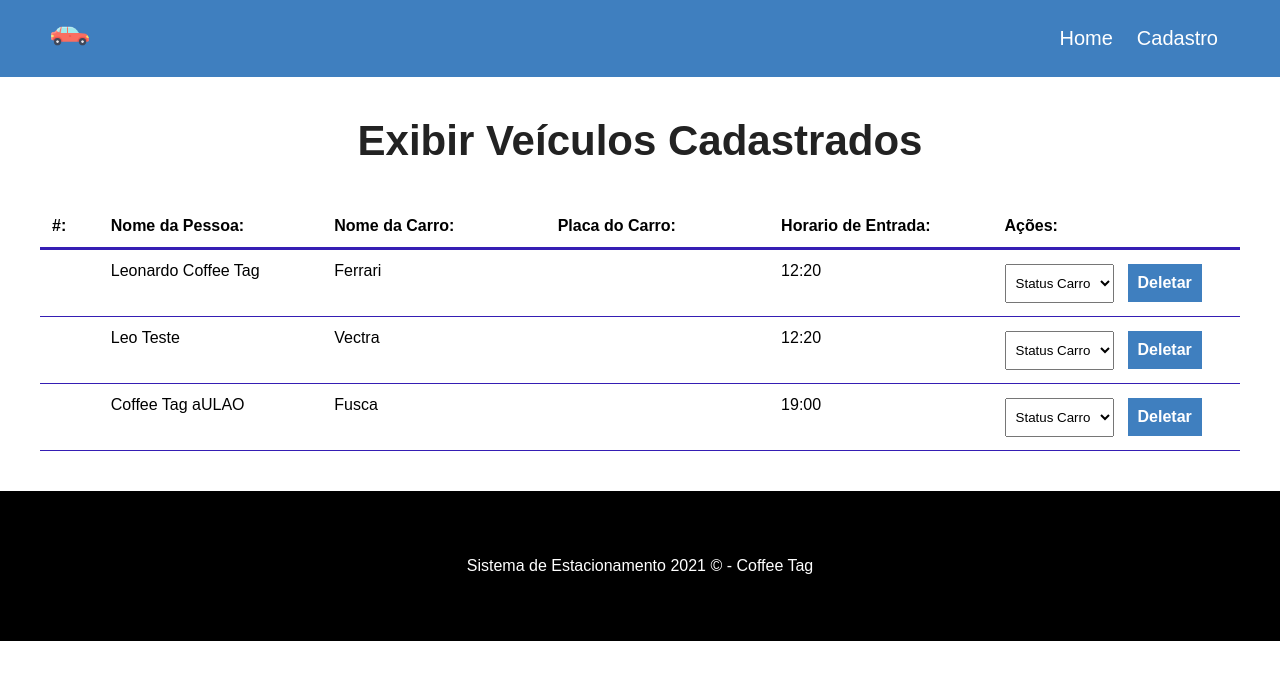
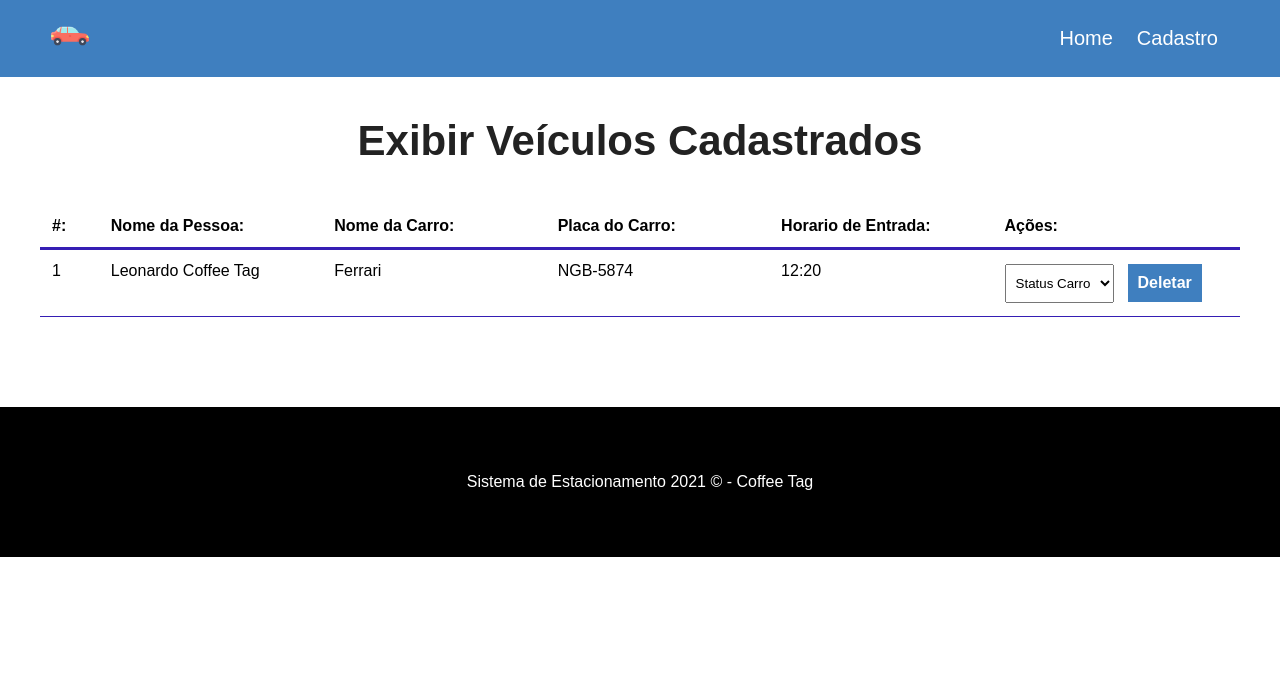
Before and after one commit to Leonardo-Lourenco/App-Estacionamento-de-Veiculos, a Vue app: page /cadastro in a window 1280 px wide. Shown: the top 680 px of the page. Built offline with nearby package versions, Linux system fonts and the light colour scheme; data requests are answered from the project's data file.

Commit message:
Add files via upload

```diff
--- a/db/db.json
+++ b/db/db.json
@@ -17,22 +17,6 @@
       "hora": "12:20",
       "status": "Solicitado",
       "id": 1
-    },
-    {
-      "nome": "Leo Teste",
-      "nomeCarro": "Vectra",
-      "placaCarro": "HER-1212",
-      "hora": "12:20",
-      "status": "Solicitado",
-      "id": 2
-    },
-    {
-      "nome": "Coffee Tag  aULAO",
-      "nomeCarro": "Fusca",
-      "placaCarro": "BNF-9878",
-      "hora": "19:00",
-      "status": "Solicitado",
-      "id": 3
     }
   ]
 }
--- a/src/components/Dashboard.vue
+++ b/src/components/Dashboard.vue
@@ -27,10 +27,10 @@
           <div class="carro-table-row" v-for="carro in carros" :key="carro.id" >
 
 
-              <div class="order-number"> {{ carro_id }}</div>
+              <div class="order-number"> {{ carro.id }}</div>
               <div> {{ carro.nome }} </div>
               <div> {{ carro.nomeCarro }} </div>
-              <div> {{ carro.nplacaCarro }} </div>
+              <div> {{ carro.placaCarro }} </div>
               <div> {{ carro.hora }} </div>
 
               <div>
@@ -40,7 +40,7 @@
                        <option value="statu.tipo" v-for="statu in status" :key="statu.id"> {{ statu.tipo }} </option>
                   </select>
 
-                  <button class="delete-btn" > Deletar</button>
+                  <button class="delete-btn" @click="deletarCarro(carro.id)"> Deletar</button>
 
 
               </div>
@@ -79,7 +79,7 @@
 
                 this.carros = data;
 
-                this.getSatus();
+                this.getStatus();
 
             },
 
@@ -90,6 +90,19 @@
                 const data = await req.json();
 
                 this.status = data;
+            },
+
+            async deletarCarro(id) {
+
+                const req  = await fetch(`http://localhost:3000/carros/${id}`, {
+                    method: "DELETE"
+
+                });
+
+                const data = await req.json();
+
+                this.getCadastros();
+
 
             }
 
```
